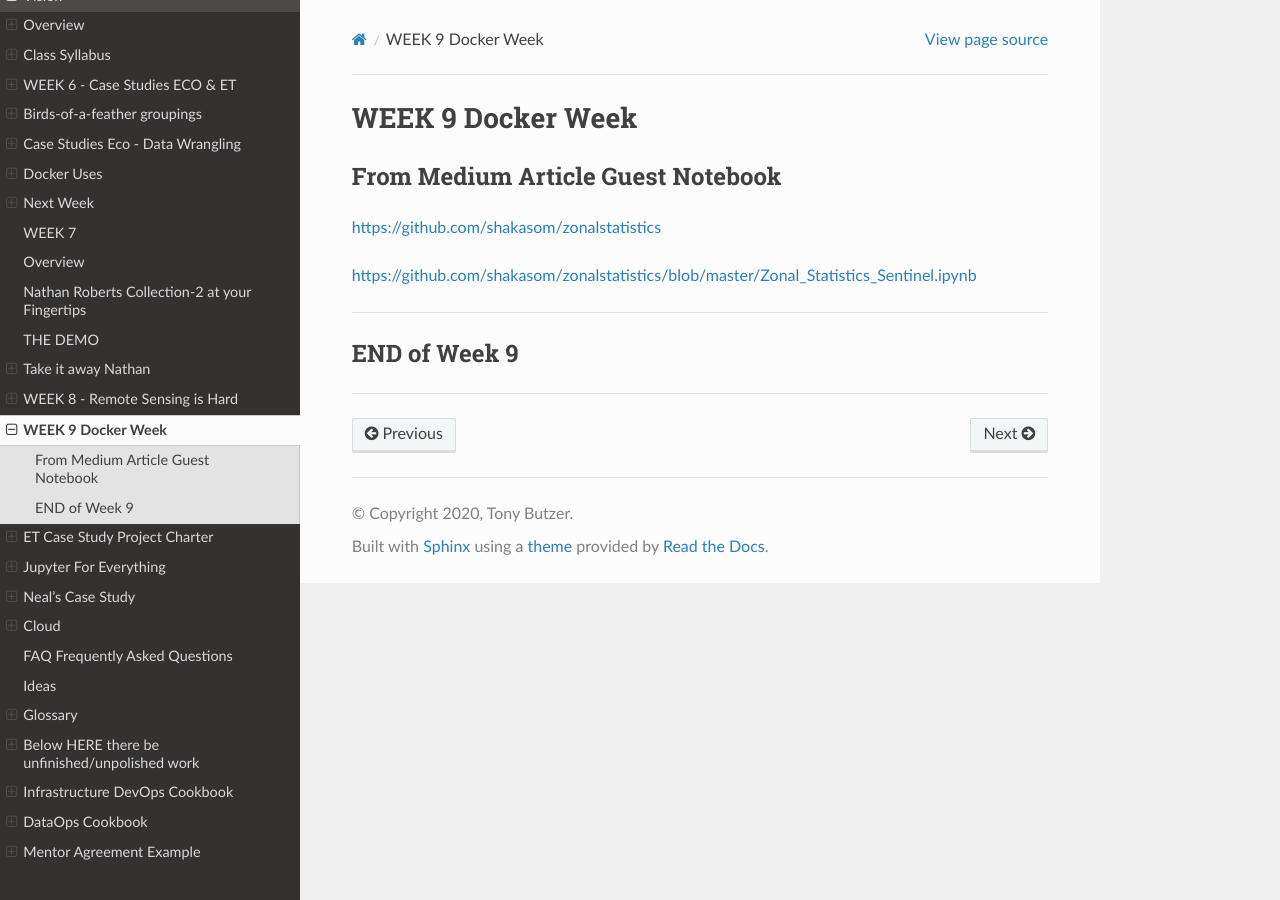
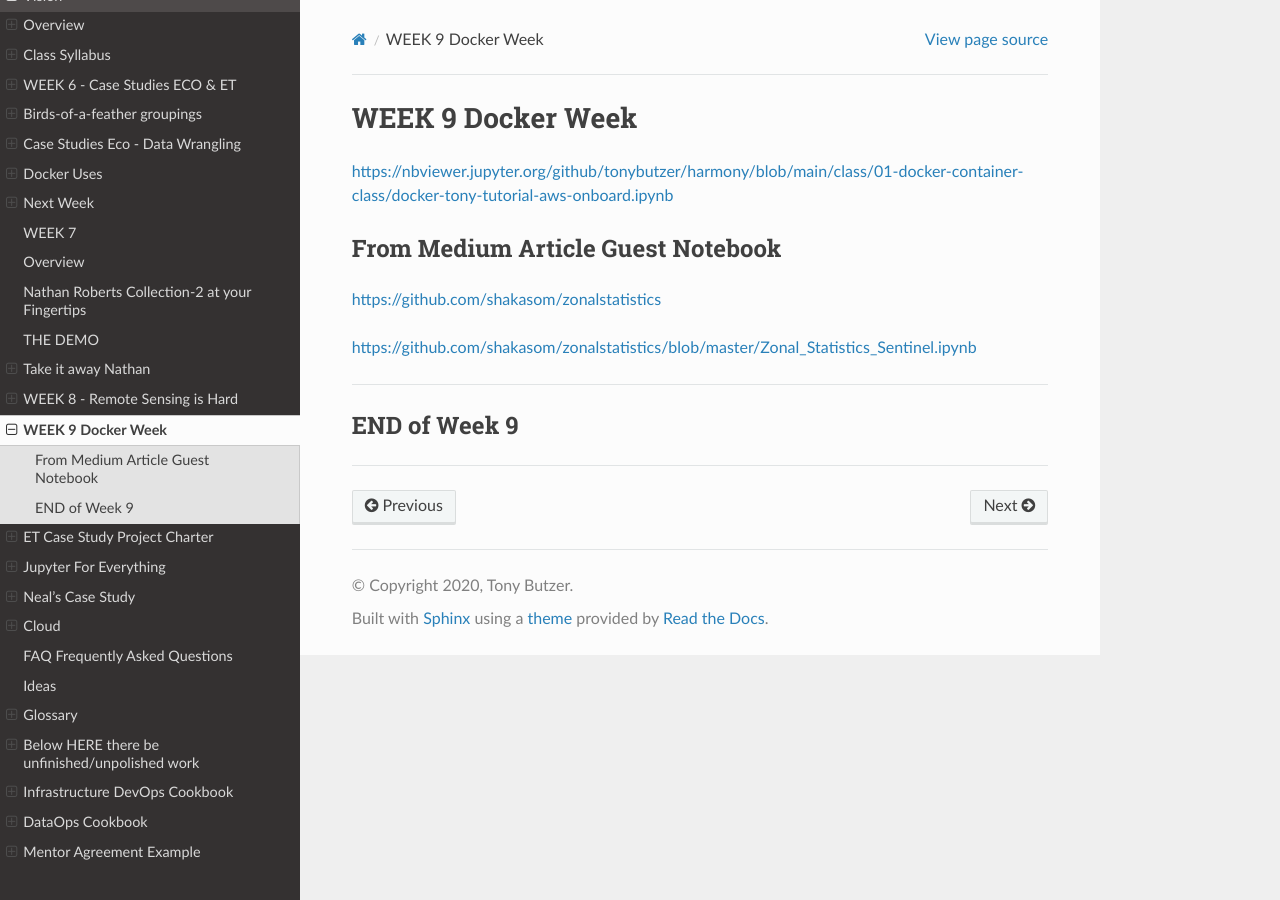
Before and after one commit to tonybutzer/harmony-docs, a Sphinx documentation site: the page built from documentation/source/09week.md, in a window 1280 px wide. Built offline with Sphinx 7.4.7 and the Read the Docs theme 2.0.0, drawn with Linux system fonts in a browser that asks for light colours; pages that are not in the unit, such as notebooks, are missing from menus; some of the changed lines change nothing that is shown.

Commit message:
automatic git update from Makefile

```diff
--- a/documentation/source/09week.md
+++ b/documentation/source/09week.md
@@ -1,4 +1,6 @@
 # WEEK 9 Docker Week
+
+[https://nbviewer.jupyter.org/github/tonybutzer/harmony/blob/main/class/01-docker-container-class/docker-tony-tutorial-aws-onboard.ipynb](https://nbviewer.jupyter.org/github/tonybutzer/harmony/blob/main/class/01-docker-container-class/docker-tony-tutorial-aws-onboard.ipynb)
 
 
 ## From Medium Article Guest Notebook
```
